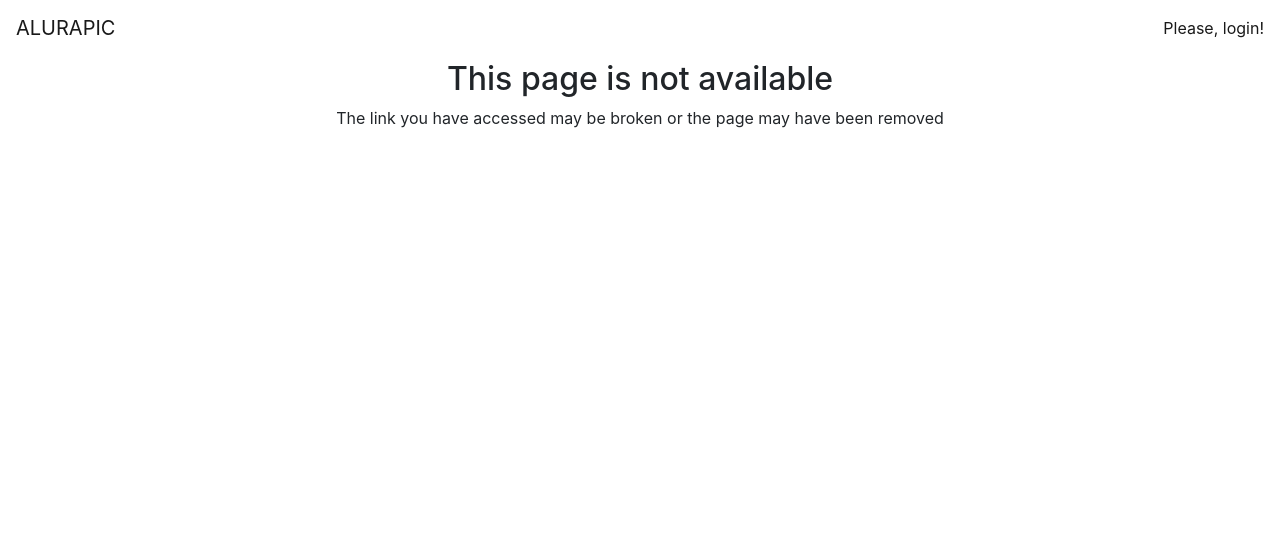
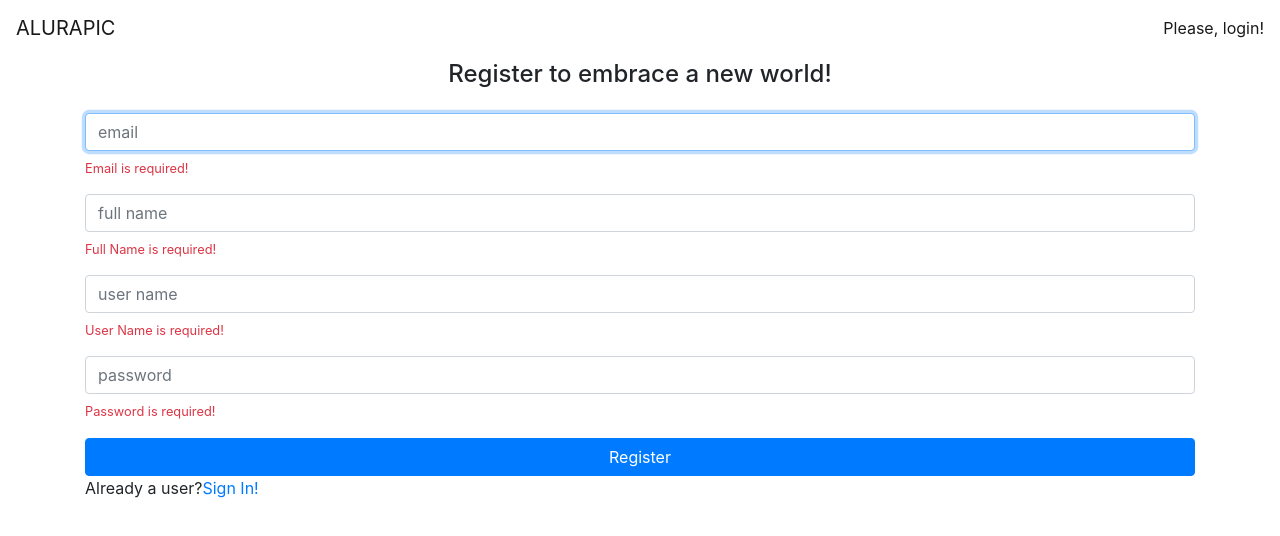
Before and after one commit to victorduarte31/alurapic, an Angular app: page /signup in a window 1280 px wide. Shown: the top 536 px of the page. Built offline with nearby package versions, Linux system fonts and the light colour scheme.

Commit message:
advancing the validations of formBuilder and creating its own validator

```diff
--- a/src/app/app-routing.module.ts
+++ b/src/app/app-routing.module.ts
@@ -3,12 +3,20 @@
 import {PhotoListComponent} from "./photos/photo-list/photo-list.component";
 import {PhotoFormComponent} from "./photos/photo-form/photo-form.component";
 import {NotFoundComponent} from "./errors/not-found/not-found.component";
-import { PhotoListResolver } from './photos/photo-list/photo-list.resolver';
+import {PhotoListResolver} from './photos/photo-list/photo-list.resolver';
 import {SigninComponent} from "./home/signin/signin.component";
 import {AuthGuard} from "./core/auth/auth.guard";
+import {SignupComponent} from "./home/signup/signup.component";
 
 const routes: Routes = [
-  {path: '', component: SigninComponent, canActivate: [AuthGuard]},
+  {
+    path: '', component: SigninComponent,
+    canActivate: [AuthGuard]
+  },
+  {
+    path: 'signup',
+    component: SignupComponent
+  },
   {
     path: 'user/:userName', component: PhotoListComponent, resolve: {
       photos: PhotoListResolver
--- a/src/app/home/home.module.ts
+++ b/src/app/home/home.module.ts
@@ -4,11 +4,12 @@
 import {ReactiveFormsModule} from "@angular/forms";
 import {VmessageModule} from "../shared/components/vmessage/vmessage.module";
 import {RouterModule} from "@angular/router";
+import { SignupComponent } from './signup/signup.component';
 
 
 
 @NgModule({
-  declarations: [SigninComponent],
+  declarations: [SigninComponent, SignupComponent],
   imports: [
     CommonModule,
     ReactiveFormsModule,
--- /dev/null
+++ b/src/app/home/signup/signup.component.html
@@ -0,0 +1,35 @@
+<h4 class="text-center"> Register to embrace a new world!</h4>
+
+<form [formGroup]="signupForm" class="form mt-4">
+  <div class="form-group">
+    <input placeholder="email" class="form-control" autofocus formControlName="email">
+    <ap-vmessage *ngIf="signupForm.get('email').errors?.required" text="Email is required!"></ap-vmessage>
+    <ap-vmessage *ngIf="signupForm.get('email').errors?.email" text="Invalid e-mail"></ap-vmessage>
+  </div>
+
+  <div class="form-group">
+    <input placeholder="full name" class="form-control" formControlName="fullName">
+    <ap-vmessage *ngIf="signupForm.get('fullName').errors?.required" text="Full Name is required!"></ap-vmessage>
+    <ap-vmessage *ngIf="signupForm.get('fullName').errors?.minlength" text="Minimum length is 2"></ap-vmessage>
+    <ap-vmessage *ngIf="signupForm.get('fullName').errors?.maxlength" text="Maximun length is 40"></ap-vmessage>
+  </div>
+
+  <div class="form-group">
+    <input placeholder="user name" class="form-control" formControlName="userName">
+    <ap-vmessage *ngIf="signupForm.get('userName').errors?.required" text="User Name is required!"></ap-vmessage>
+    <ap-vmessage *ngIf="signupForm.get('userName').errors?.minlength" text="Minimum length is 2"></ap-vmessage>
+    <ap-vmessage *ngIf="signupForm.get('userName').errors?.maxlength" text="Maximun length is 30"></ap-vmessage>
+    <ap-vmessage *ngIf="signupForm.get('userName').errors?.lowerCase" text="Must be lower case"></ap-vmessage>
+  </div>
+
+  <div class="form-group">
+    <input type="password" placeholder="password" class="form-control" formControlName="password">
+    <ap-vmessage *ngIf="signupForm.get('password').errors?.required" text="Password is required!"></ap-vmessage>
+    <ap-vmessage *ngIf="signupForm.get('password').errors?.minlength" text="Minimum length is 8"></ap-vmessage>
+    <ap-vmessage *ngIf="signupForm.get('password').errors?.maxlength" text="Maximun length is 14"></ap-vmessage>
+  </div>
+
+  <button class="btn btn-primary btn-block">Register</button>
+
+  <p>Already a user?<a [routerLink]="['']">Sign In!</a></p>
+</form>
--- /dev/null
+++ b/src/app/home/signup/signup.component.ts
@@ -0,0 +1,31 @@
+import {Component, OnInit} from '@angular/core';
+import {FormBuilder, FormGroup, Validators} from "@angular/forms";
+import {lowerCaseValidator} from "../../shared/Validators/lowerCaseValidator";
+
+@Component({
+  selector: 'app-signup',
+  templateUrl: './signup.component.html',
+  styleUrls: ['./signup.component.css']
+})
+export class SignupComponent implements OnInit {
+
+  signupForm: FormGroup;
+
+  constructor(
+    private formBuilder: FormBuilder
+  ) {
+  }
+
+  ngOnInit(): void {
+    this.signupForm = this.formBuilder.group({
+      email: ['', [Validators.required, Validators.email]],
+      userName: ['',
+        [Validators.required, lowerCaseValidator, Validators.minLength(2), Validators.maxLength(30)]
+      ],
+      fullName: ['', [Validators.required, Validators.minLength(2), Validators.maxLength(40)]],
+      password: ['', [Validators.required, Validators.minLength(8), Validators.maxLength(14)]],
+    })
+
+  }
+
+}
--- /dev/null
+++ b/src/app/shared/Validators/lowerCaseValidator.ts
@@ -0,0 +1,9 @@
+import {AbstractControl} from "@angular/forms";
+
+export function lowerCaseValidator(control: AbstractControl) {
+
+  if (control.value.trim() && !/^[a-z0-9_\-]+$/.test(control.value)) {
+    return {lowerCase: true}
+  }
+  return null;
+}
```
Also changed, not shown: src/app/home/signup/signup.component.css (added).
